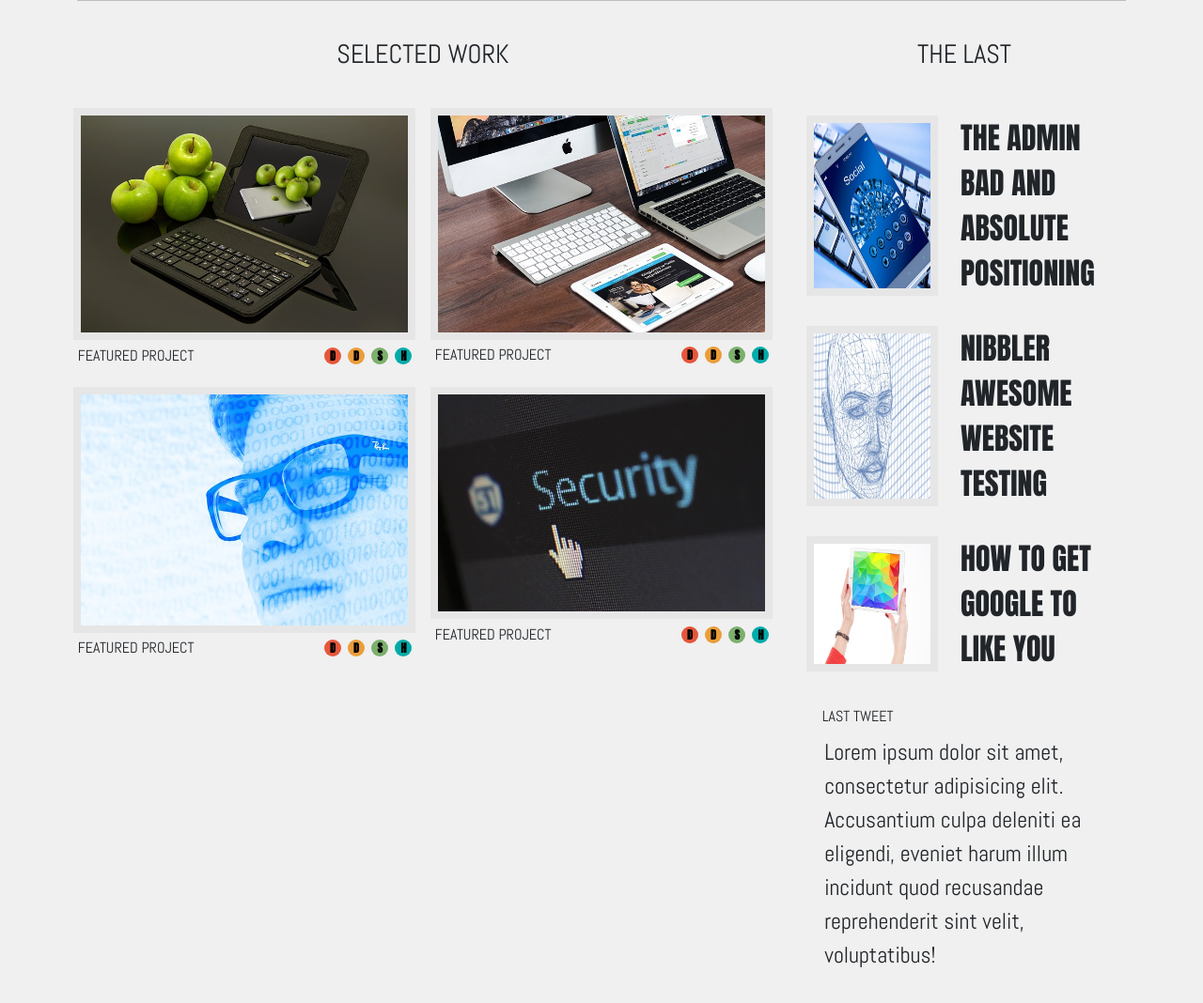
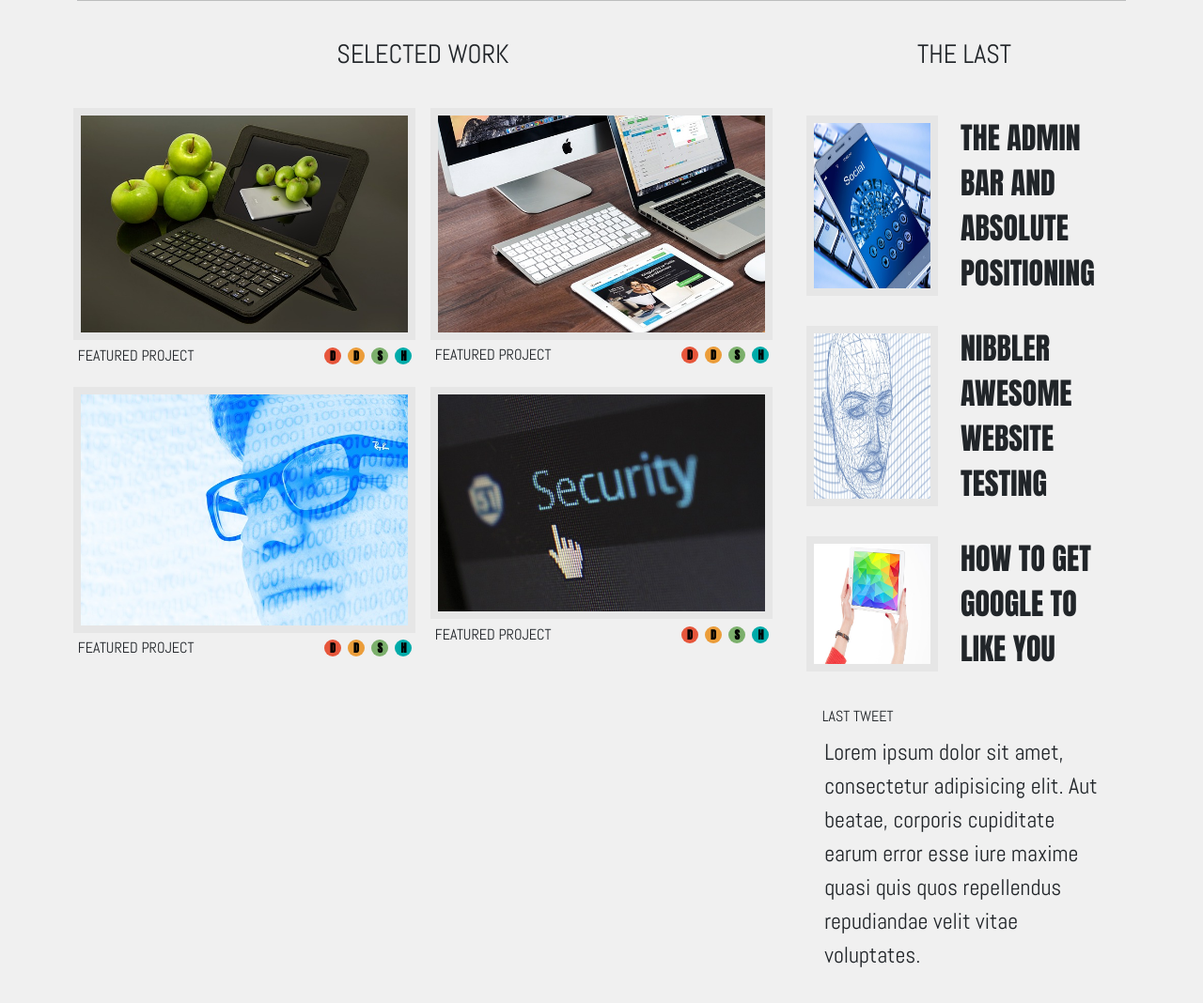
Before and after one commit to gonzalez-wood-azeban-designproject/gonzalez-wood-design-project, a plain HTML site: page index.html in a window 1280 px wide. Shown: the part 540-1608 px from the top of the page at 94% size. Drawn offline with nearby package versions, Linux system fonts and the light colour scheme.

Commit message:
found and corrected typo

```diff
--- a/index.html
+++ b/index.html
@@ -31,8 +31,8 @@
 		</button>
 		<div class="collapse navbar-collapse" id="navbarSupportedContent">
 			<a class="navbar-brand" href="#">codeup design</a>
-			<ul class="navbar-nav me-auto mb-2 mb-lg-0">
-				<li class="nav-item ms-5">
+			<ul class="navbar-nav ms-5 me-auto mb-2 mb-lg-0">
+				<li class="nav-item">
 					<a class="nav-link" aria-current="page" href="#">SERVICES</a>
 				</li>
 				<li class="nav-item">
@@ -153,7 +153,7 @@
 		<div class="ps-4 py-4 col-lg-4 d-none d-lg-block">
 			<h3 class="pb-4 text-center">THE LAST</h3>
 			<div class="row p-3"><img alt="mobile-phone" class="last col-5" src="assets/images/mobile-phone.jpg"><span
-					class="last-span ps-4 col-7 ">THE ADMIN BAD AND ABSOLUTE POSITIONING</span></div>
+					class="last-span ps-4 col-7 ">THE ADMIN BAR AND ABSOLUTE POSITIONING</span></div>
 			<div class="row p-3"><img alt="head" class="last col-5" src="assets/images/head.jpg"><span
 					class="last-span ps-4 col-7">NIBBLER AWESOME WEBSITE TESTING</span></div>
 			<div class="row p-3"><img alt="ipad" class="last col-5" src="assets/images/ipad.jpg"><span
@@ -161,10 +161,9 @@
 			<div class="p-3">
 				<p>LAST TWEET</p>
 
-				<p class="last-p">Lorem ipsum dolor sit amet, consectetur adipisicing elit. Accusantium culpa deleniti
-					ea eligendi,
-					eveniet
-					harum illum incidunt quod recusandae reprehenderit sint velit, voluptatibus!</p>
+				<p class="last-p">Lorem ipsum dolor sit amet, consectetur adipisicing elit. Aut beatae, corporis
+					cupiditate earum error esse iure maxime quasi quis quos repellendus repudiandae velit vitae
+					voluptates.</p>
 			</div>
 		</div>
 
```
